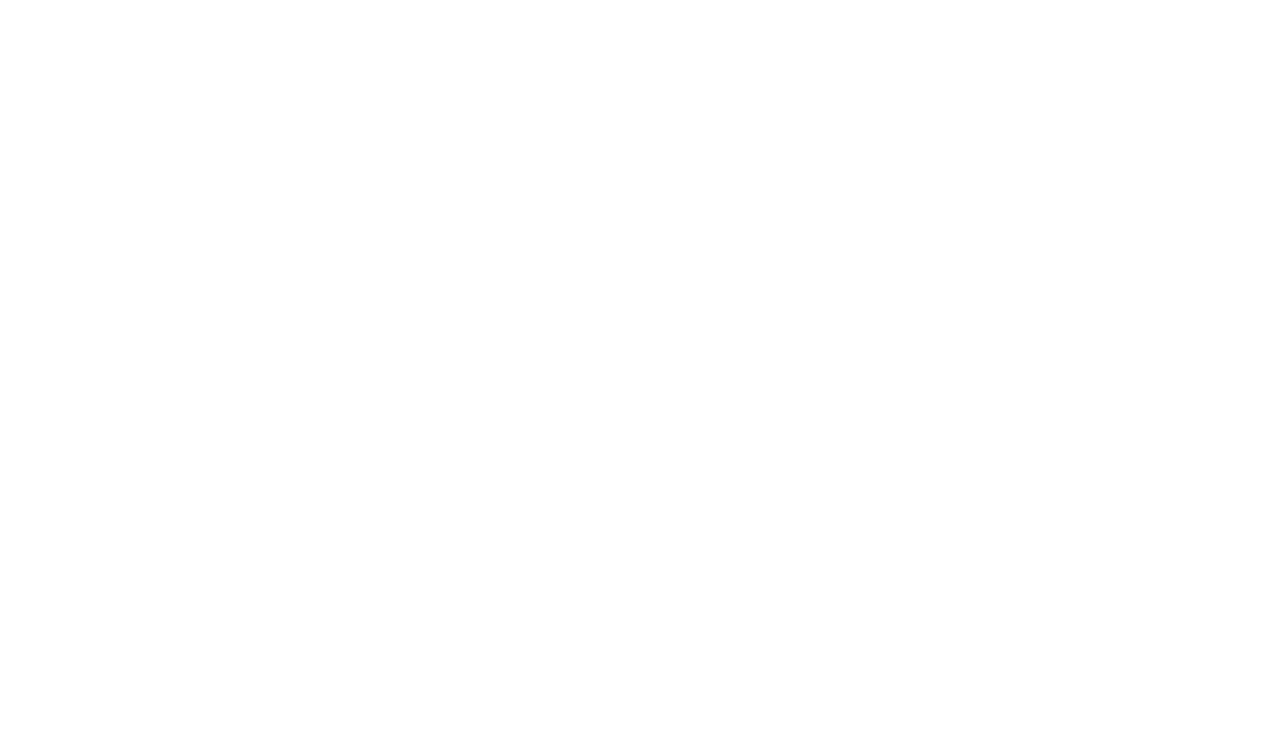
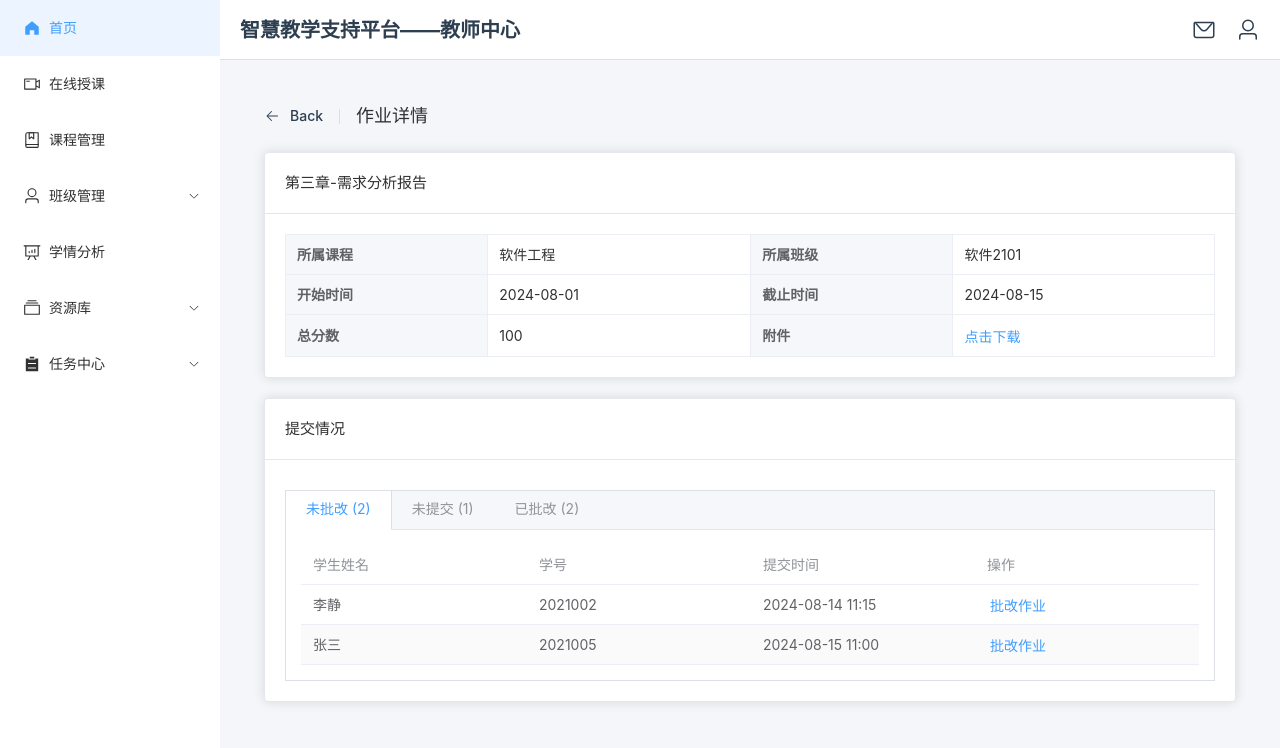
Before and after one commit to suibian3popp/FrontEnd-Teacher, a Vue app: page /assignment/1 in a window 1280 px wide. Before the commit this address had no page. Shown: the top 748 px of the page. Built offline with nearby package versions, Linux system fonts and the light colour scheme.

Commit message:
增加作业详情页

```diff
--- a/src/components/TaskAssignment.vue
+++ b/src/components/TaskAssignment.vue
@@ -39,7 +39,13 @@
         </div>
       </template>
       <el-table :data="assignmentsToGrade" stripe>
-        <el-table-column prop="name" label="作业名称" />
+        <el-table-column prop="name" label="作业名称">
+          <template #default="{ row }">
+            <router-link :to="{ name: 'AssignmentDetail', params: { id: row.id } }" class="assignment-link">
+              {{ row.name }}
+            </router-link>
+          </template>
+        </el-table-column>
         <el-table-column prop="course" label="所属课程" />
         <el-table-column prop="class" label="班级" />
         <el-table-column prop="dueDate" label="截止日期" />
--- /dev/null
+++ b/src/components/common/MainHeader.vue
@@ -0,0 +1,52 @@
+<template>
+  <el-header class="main-header">
+    <div class="header-left">
+      <span class="project-title">智慧教学支持平台——教师中心</span>
+    </div>
+    <div class="header-right">
+      <el-icon :size="24" class="header-icon"><Message /></el-icon>
+      <div v-if="isLoggedIn" class="user-info">
+        欢迎您, {{ username }}
+      </div>
+      <el-icon v-else :size="24" class="header-icon"><User /></el-icon>
+    </div>
+  </el-header>
+</template>
+
+<script setup>
+import { ref } from 'vue';
+import { Message, User } from '@element-plus/icons-vue';
+
+// 模拟登录状态
+const isLoggedIn = ref(false);
+const username = ref('张老师');
+</script>
+
+<style scoped>
+.main-header {
+  display: flex;
+  justify-content: space-between;
+  align-items: center;
+  background-color: #fff;
+  border-bottom: 1px solid #dcdfe6;
+}
+
+.header-left .project-title {
+  font-size: 20px;
+  font-weight: bold;
+}
+
+.header-right {
+  display: flex;
+  align-items: center;
+  gap: 20px;
+}
+
+.header-icon {
+  cursor: pointer;
+}
+
+.user-info {
+  font-size: 16px;
+}
+</style>
--- a/src/router/index.js
+++ b/src/router/index.js
@@ -36,6 +36,11 @@
       {
         path: 'task/exam',
         component: () => import('../components/TaskExam.vue')
+      },
+      {
+        path: 'assignment/:id',
+        name: 'AssignmentDetail',
+        component: () => import('../views/AssignmentDetail.vue')
       },
       // 下面是示例，实际可根据你的页面继续添加
       // {
--- /dev/null
+++ b/src/views/AssignmentDetail.vue
@@ -0,0 +1,220 @@
+<template>
+  <div class="assignment-detail-container">
+    <el-page-header @back="goBack">
+      <template #content>
+        <span class="text-large font-600 mr-3"> 作业详情 </span>
+      </template>
+    </el-page-header>
+
+    <el-card class="assignment-info">
+      <template #header>
+        <div class="card-header">
+          <span>{{ assignment.name }}</span>
+        </div>
+      </template>
+      <el-descriptions :column="2" border>
+        <el-descriptions-item label="所属课程">{{ assignment.course }}</el-descriptions-item>
+        <el-descriptions-item label="所属班级">{{ assignment.class }}</el-descriptions-item>
+        <el-descriptions-item label="开始时间">{{ assignment.startDate }}</el-descriptions-item>
+        <el-descriptions-item label="截止时间">{{ assignment.dueDate }}</el-descriptions-item>
+        <el-descriptions-item label="总分数">{{ assignment.score }}</el-descriptions-item>
+        <el-descriptions-item label="附件">
+          <el-link type="primary">点击下载</el-link>
+        </el-descriptions-item>
+      </el-descriptions>
+    </el-card>
+
+    <el-card class="submission-status">
+      <template #header>
+        <div class="card-header">
+          <span>提交情况</span>
+        </div>
+      </template>
+
+      <el-tabs type="border-card" class="submission-tabs">
+        <el-tab-pane>
+          <template #label>
+            <span><i class="el-icon-edit"></i> 未批改 ({{ ungradedSubmissions.length }})</span>
+          </template>
+          <el-table :data="ungradedSubmissions" stripe empty-text="暂无未批改的作业">
+            <el-table-column prop="studentName" label="学生姓名"></el-table-column>
+            <el-table-column prop="studentId" label="学号"></el-table-column>
+            <el-table-column prop="submitTime" label="提交时间"></el-table-column>
+            <el-table-column label="操作">
+              <template #default>
+                <el-button type="primary" link>批改作业</el-button>
+              </template>
+            </el-table-column>
+          </el-table>
+        </el-tab-pane>
+
+        <el-tab-pane>
+          <template #label>
+            <span><i class="el-icon-warning"></i> 未提交 ({{ notSubmittedSubmissions.length }})</span>
+          </template>
+          <div class="tab-pane-toolbar">
+            <el-button
+              type="warning"
+              size="small"
+              @click="remindAllStudents"
+              v-if="notSubmittedSubmissions.length > 0">
+              一键提醒所有未交学生
+            </el-button>
+          </div>
+          <el-table :data="notSubmittedSubmissions" stripe empty-text="所有学生均已提交">
+            <el-table-column prop="studentName" label="学生姓名"></el-table-column>
+            <el-table-column prop="studentId" label="学号"></el-table-column>
+            <el-table-column label="操作">
+              <template #default="{ row }">
+                <el-button type="danger" link @click="remindStudent(row)">提醒该学生</el-button>
+              </template>
+            </el-table-column>
+          </el-table>
+        </el-tab-pane>
+
+        <el-tab-pane>
+          <template #label>
+            <span><i class="el-icon-success"></i> 已批改 ({{ gradedSubmissions.length }})</span>
+          </template>
+          <el-table :data="gradedSubmissions" stripe empty-text="暂无已批改的作业">
+            <el-table-column prop="studentName" label="学生姓名"></el-table-column>
+            <el-table-column prop="studentId" label="学号"></el-table-column>
+            <el-table-column prop="submitTime" label="提交时间"></el-table-column>
+             <el-table-column label="操作">
+              <template #default>
+                <el-button type="primary" link>查看批改</el-button>
+              </template>
+            </el-table-column>
+          </el-table>
+        </el-tab-pane>
+      </el-tabs>
+    </el-card>
+  </div>
+</template>
+
+<script setup>
+import { ref, onMounted, computed } from 'vue';
+import { useRoute, useRouter } from 'vue-router';
+import { ElMessage, ElMessageBox } from 'element-plus';
+
+const route = useRoute();
+const router = useRouter();
+
+const assignment = ref({
+  name: '加载中...',
+  submissions: []
+});
+
+// 在实际项目中，这里会根据 route.params.id 调用 API 获取数据
+const fetchAssignmentDetail = (id) => {
+  console.log('Fetching details for assignment ID:', id);
+  // 模拟从API获取数据
+  assignment.value = {
+    id: id,
+    name: '第三章-需求分析报告',
+    course: '软件工程',
+    class: '软件2101',
+    startDate: '2024-08-01',
+    dueDate: '2024-08-15',
+    score: 100,
+    submissions: [
+      { studentName: '王晓明', studentId: '2021001', submitTime: '2024-08-14 10:30', status: '已批改' },
+      { studentName: '李静', studentId: '2021002', submitTime: '2024-08-14 11:15', status: '未批改' },
+      { studentName: '张三', studentId: '2021005', submitTime: '2024-08-15 11:00', status: '未批改' },
+      { studentName: '陈伟', studentId: '2021003', submitTime: '', status: '未提交' },
+      { studentName: '赵琳', studentId: '2021004', submitTime: '2024-08-15 09:00', status: '已批改' },
+    ]
+  };
+};
+
+onMounted(() => {
+  fetchAssignmentDetail(route.params.id);
+});
+
+const goBack = () => {
+  router.back();
+};
+
+const ungradedSubmissions = computed(() =>
+  assignment.value.submissions.filter(s => s.status === '未批改')
+);
+
+const notSubmittedSubmissions = computed(() =>
+  assignment.value.submissions.filter(s => s.status === '未提交')
+);
+
+const gradedSubmissions = computed(() =>
+  assignment.value.submissions.filter(s => s.status === '已批改')
+);
+
+const getStatusTagType = (status) => {
+  switch (status) {
+    case '已批改':
+      return 'info'; // 灰色
+    case '未批改':
+      return 'success'; // 绿色
+    case '未提交':
+      return 'danger'; // 红色
+    default:
+      return '';
+  }
+};
+
+const remindStudent = (student) => {
+  console.log('Reminding student:', student.studentName);
+  ElMessage.success(`已发送提醒给 ${student.studentName}`);
+};
+
+const remindAllStudents = () => {
+  if (notSubmittedSubmissions.value.length === 0) {
+    ElMessage.info('没有需要提醒的学生');
+    return;
+  }
+
+  const studentCount = notSubmittedSubmissions.value.length;
+  ElMessageBox.confirm(
+    `确定要向这 ${studentCount} 位未提交学生发送提醒吗?`,
+    '一键提醒',
+    {
+      confirmButtonText: '确定发送',
+      cancelButtonText: '取消',
+      type: 'warning',
+    }
+  ).then(() => {
+    console.log('Reminding all unsubmitted students...');
+    ElMessage({
+      type: 'success',
+      message: '已向所有未提交学生发送提醒',
+    });
+  }).catch(() => {
+    ElMessage({
+      type: 'info',
+      message: '已取消操作',
+    });
+  });
+};
+</script>
+
+<style scoped>
+.assignment-detail-container {
+  padding: 24px;
+}
+.el-page-header {
+  margin-bottom: 24px;
+}
+.assignment-info {
+  margin-bottom: 20px;
+}
+.submission-status {
+  margin-top: 20px;
+}
+
+.submission-tabs {
+  margin-top: 10px;
+}
+
+.tab-pane-toolbar {
+  margin-bottom: 10px;
+  text-align: left;
+}
+</style>
--- a/src/views/Home.vue
+++ b/src/views/Home.vue
@@ -2,18 +2,7 @@
   <el-container style="height: 100vh;">
     <Sidebar />
     <el-container direction="vertical">
-      <el-header class="main-header">
-        <div class="header-left">
-          <span class="project-title">智慧教学支持平台——教师中心</span>
-        </div>
-        <div class="header-right">
-          <el-icon :size="24" class="header-icon"><Message /></el-icon>
-          <div v-if="isLoggedIn" class="user-info">
-            欢迎您, {{ username }}
-          </div>
-          <el-icon v-else :size="24" class="header-icon"><User /></el-icon>
-        </div>
-      </el-header>
+      <MainHeader />
       <el-main style="background: #f5f6fa;">
         <router-view />
       </el-main>
@@ -22,40 +11,10 @@
 </template>
 
 <script setup>
-import { ref } from 'vue'
-import Sidebar from '../components/Sidebar.vue'
-import { Message, User } from '@element-plus/icons-vue'
-
-// 模拟登录状态 (你可以改为 true 来查看登录后的效果)
-const isLoggedIn = ref(false)
-const username = ref('张老师')
+import Sidebar from '../components/Sidebar.vue';
+import MainHeader from '../components/common/MainHeader.vue';
 </script>
 
 <style scoped>
-.main-header {
-  display: flex;
-  justify-content: space-between;
-  align-items: center;
-  background-color: #fff;
-  border-bottom: 1px solid #dcdfe6;
-}
-
-.header-left .project-title {
-  font-size: 20px;
-  font-weight: bold;
-}
-
-.header-right {
-  display: flex;
-  align-items: center;
-  gap: 20px;
-}
-
-.header-icon {
-  cursor: pointer;
-}
-
-.user-info {
-  font-size: 16px;
-}
+/* No specific styles needed here anymore */
 </style>
```
